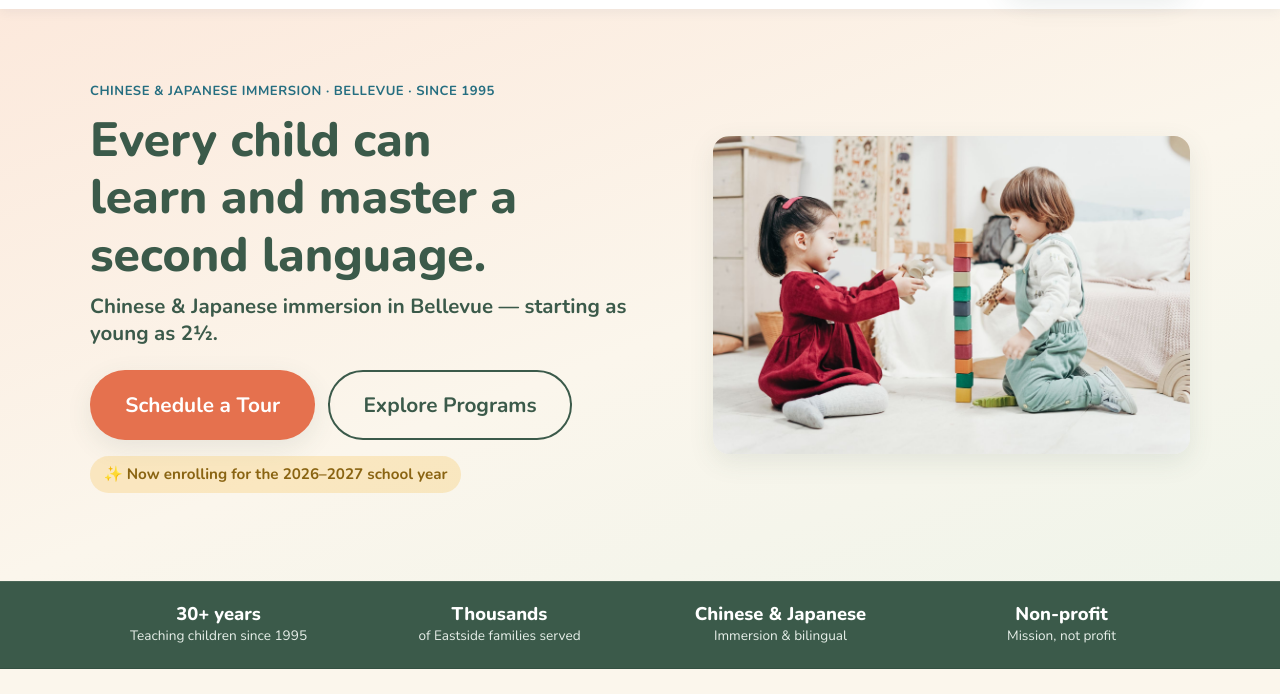
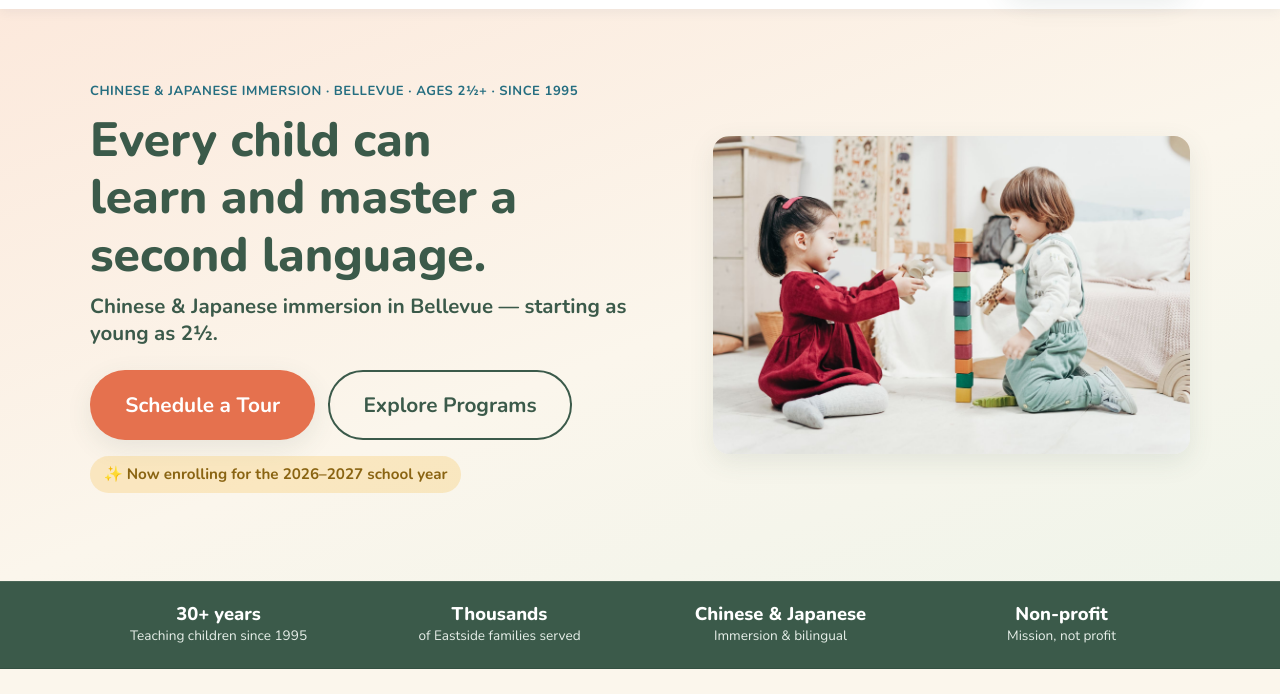
Before and after one commit to parryying/apls-website, a plain HTML site: page index.html in a window 1280 px wide. Shown: the part 106-800 px from the top of the page. Drawn offline with nearby package versions, Linux system fonts and the light colour scheme.

Commit message:
Add 'Ages 2 1/2+' to home page hero eyebrow

```diff
--- a/index.html
+++ b/index.html
@@ -139,7 +139,7 @@
   <section id="main-content" tabindex="-1" class="hero">
     <div class="container hero-inner">
       <div class="hero-text">
-        <p class="eyebrow">Chinese &amp; Japanese Immersion · Bellevue · Since 1995</p>
+        <p class="eyebrow">Chinese &amp; Japanese Immersion · Bellevue · Ages 2½+ · Since 1995</p>
         <h1>Every child can learn and master a second language.</h1>
         <p class="hero-tagline">Chinese &amp; Japanese immersion in Bellevue — starting as young as 2½.</p>
         <div class="hero-actions">
```
